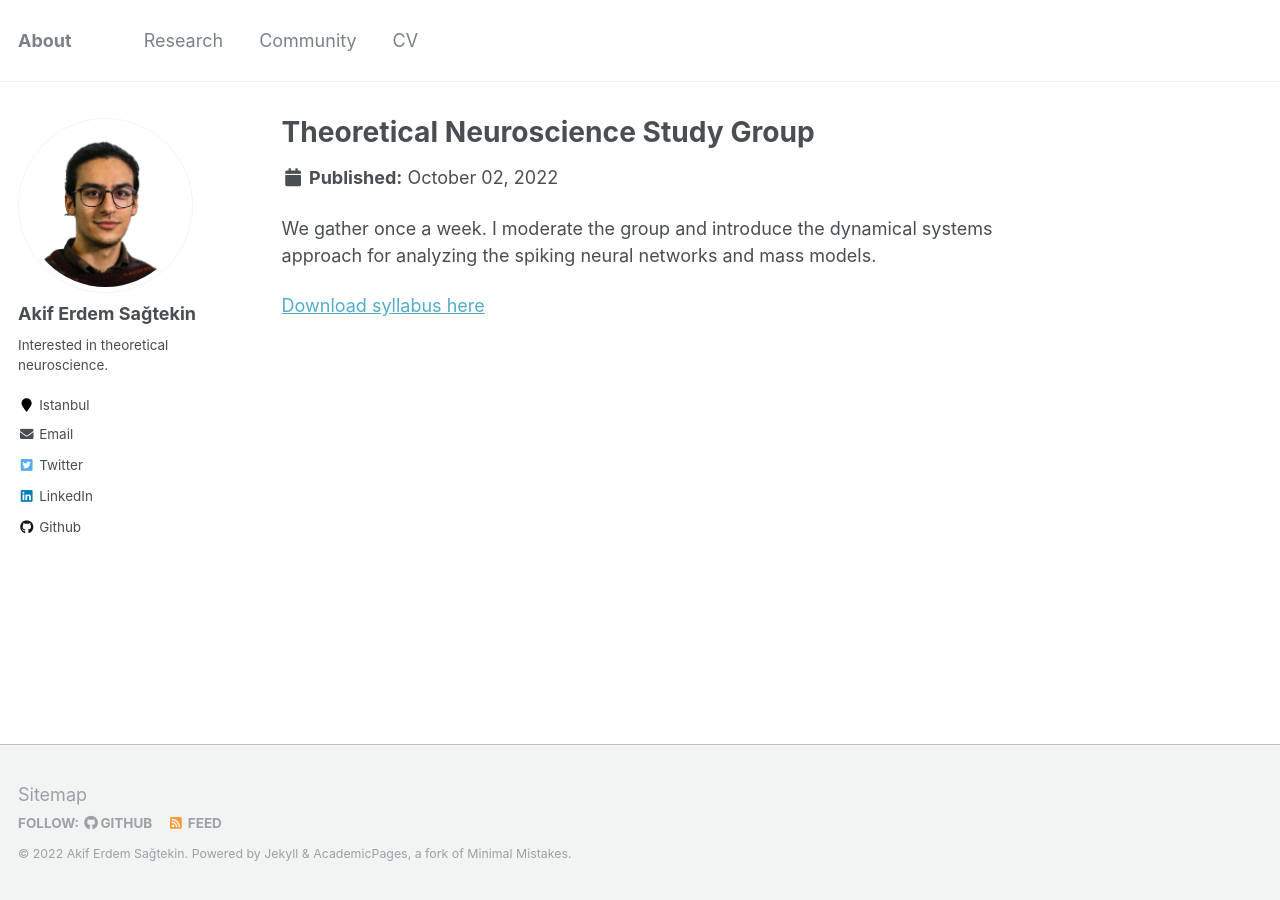
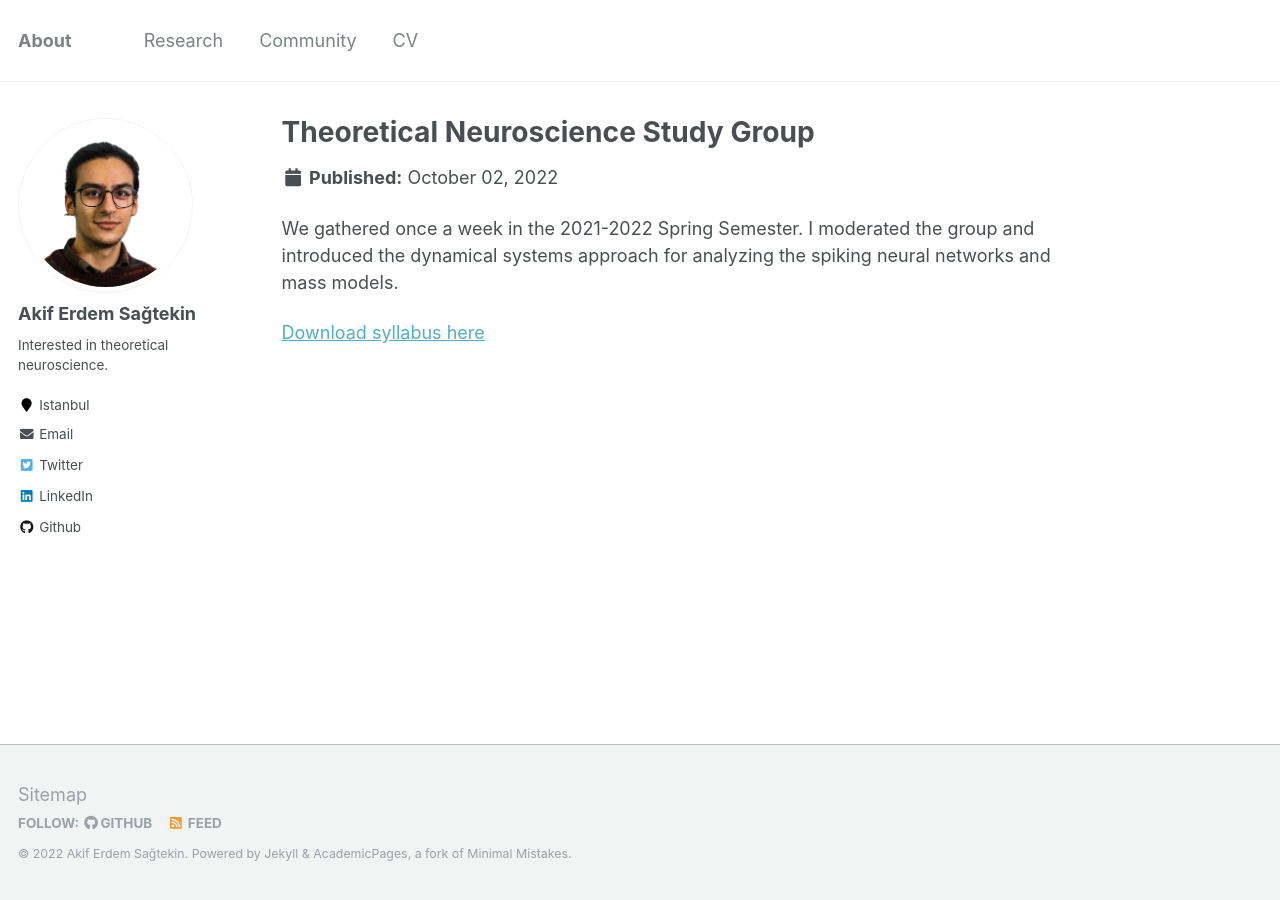
Before and after one commit to aesagtekin/aesagtekin.github.io, a Jekyll site: the page built from _pages/community.md, in a window 1280 px wide. Built offline with Jekyll 4.4.1, drawn with Linux system fonts in a browser that asks for light colours.

Commit message:
Update community.md

```diff
--- a/_pages/community.md
+++ b/_pages/community.md
@@ -4,6 +4,6 @@ permalink: /community/
 date: 2022-10-02
 ---
 
-We gather once a week. I moderate the group and introduce the dynamical systems approach for analyzing the spiking neural networks and mass models.
+We gathered once a week in the 2021-2022 Spring Semester. I moderated the group and introduced the dynamical systems approach for analyzing the spiking neural networks and mass models.
 
 [Download syllabus here](http://aesagtekin.github.io/files/syllabus.pdf)
```
